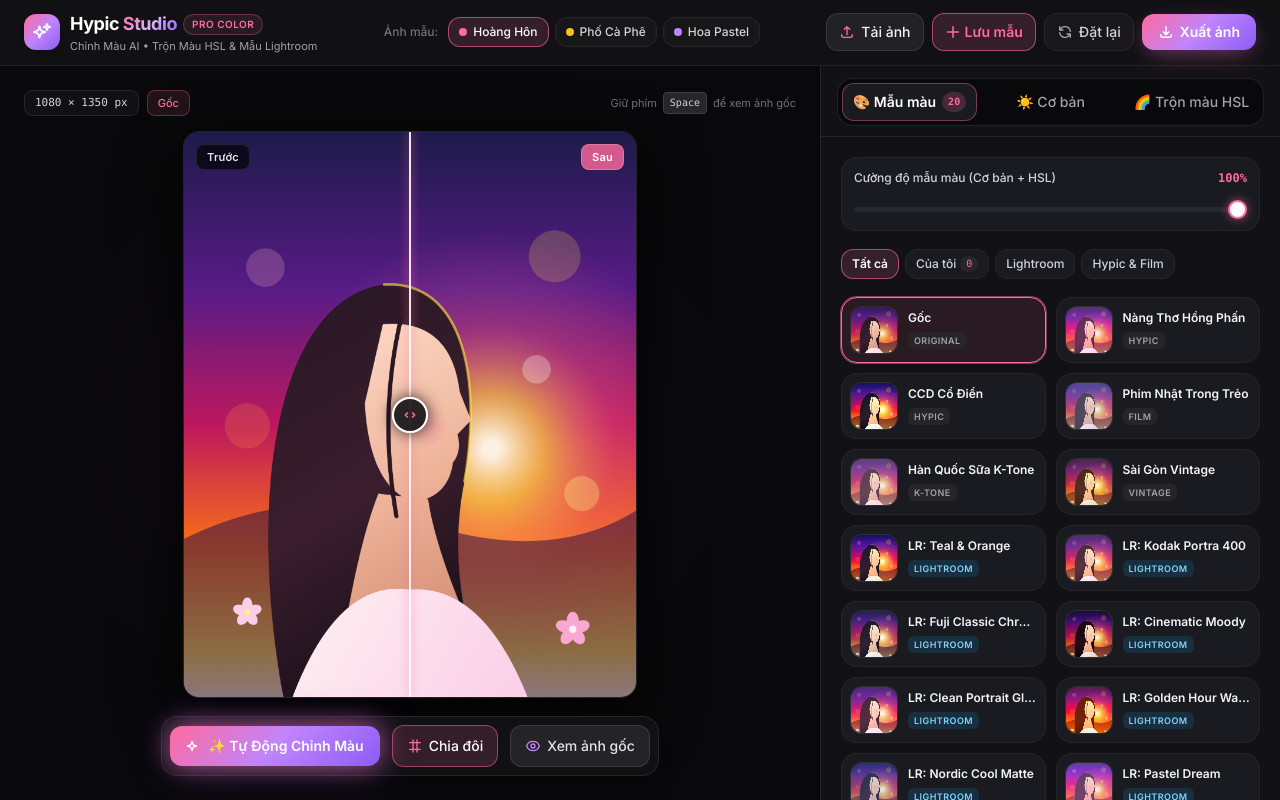
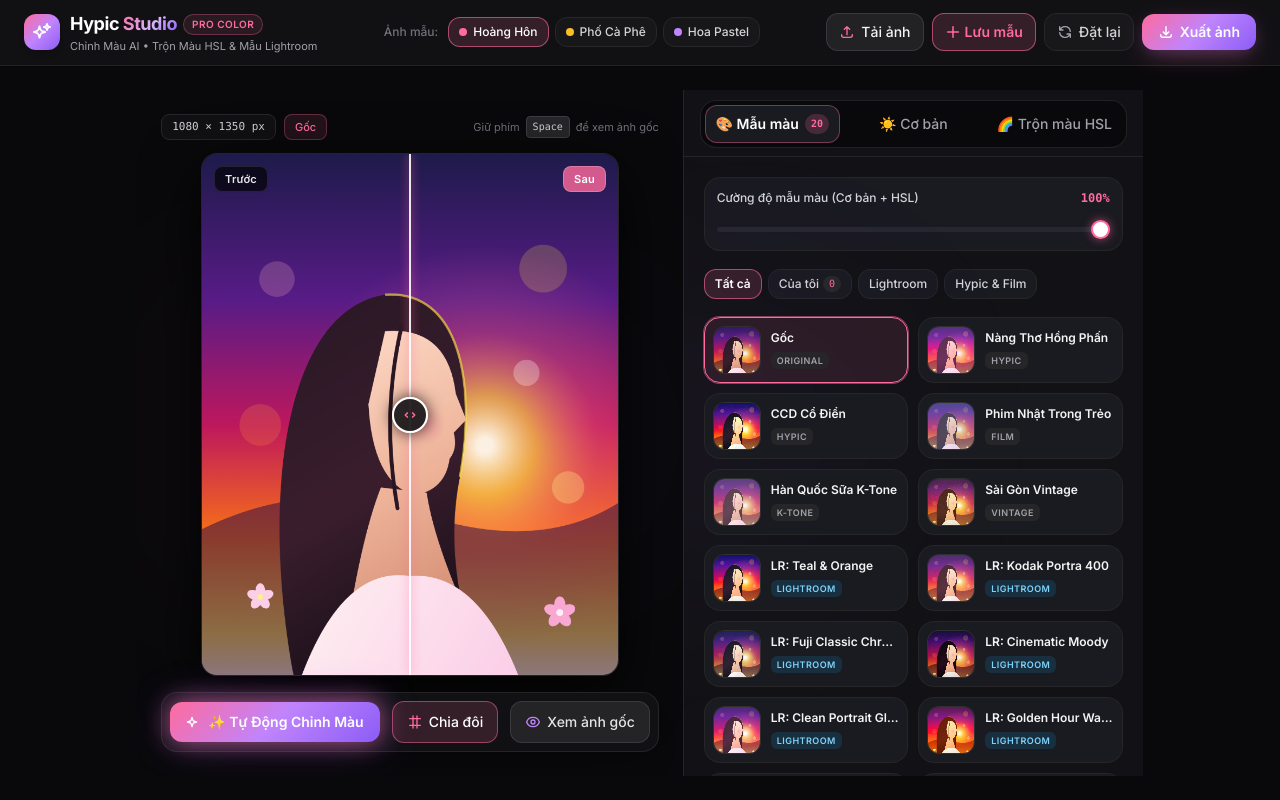
Before and after one commit to amhuy/chianvip, a plain HTML site: page index.html in a window 1280 px wide. Drawn offline with nearby package versions, Linux system fonts and the light colour scheme.

Commit message:
Update index.html

```diff
--- a/index.html
+++ b/index.html
@@ -170,7 +170,7 @@
     }
   </style>
 </head>
-<body class="min-h-[100dvh] lg:h-screen lg:overflow-hidden flex flex-col select-none">
+<body class="h-[100dvh] overflow-hidden flex flex-col select-none">
 
   <!-- Hidden File Inputs (image/* giúp iPhone chọn ảnh HEIC/JPG mượt mà) -->
   <input type="file" id="imageFileInput" accept="image/*" class="hidden" />
@@ -190,7 +190,7 @@
   </div>
 
   <!-- Top Navigation Header -->
-  <header class="sticky top-0 z-30 border-b border-zinc-800/80 bg-[#121216]/95 backdrop-blur-md px-3 sm:px-6 py-2.5">
+  <header class="shrink-0 z-30 border-b border-zinc-800/80 bg-[#121216]/95 backdrop-blur-md px-3 sm:px-6 py-1.5 sm:py-2.5">
     <div class="mx-auto flex max-w-[1720px] flex-wrap items-center justify-between gap-2">
       <!-- Brand Identity -->
       <div class="flex items-center gap-2.5">
@@ -273,13 +273,23 @@
         <div class="h-72 w-72 rounded-full bg-[#8B5CF6]/20 blur-[110px] -ml-16"></div>
       </div>
 
+      <!-- Main Studio Workspace -->
+  <main class="flex-1 min-h-0 flex flex-col lg:flex-row overflow-hidden">
+
+    <!-- LEFT / CENTER: Canvas Viewport & Before/After Split Comparison -->
+    <section class="relative h-[56dvh] sm:h-[58dvh] lg:h-auto lg:flex-1 shrink-0 flex flex-col items-center justify-between bg-[#09090B] px-2 pt-1.5 pb-2 sm:p-5 lg:p-6 overflow-hidden">
+      <div class="pointer-events-none absolute inset-0 flex items-center justify-center opacity-25">
+        <div class="h-72 w-72 rounded-full bg-[#FF6B9D]/20 blur-[110px]"></div>
+        <div class="h-72 w-72 rounded-full bg-[#8B5CF6]/20 blur-[110px] -ml-16"></div>
+      </div>
+
       <!-- Top Image Metadata & Quick Hint Bar -->
-      <div class="relative z-10 flex w-full max-w-4xl items-center justify-between gap-2 pb-2 text-xs text-zinc-400">
+      <div class="relative z-10 flex w-full max-w-4xl items-center justify-between gap-2 pb-1 sm:pb-2 text-xs text-zinc-400">
         <div class="flex items-center gap-2 min-w-0">
-          <span id="imageDimensionsBadge" class="rounded-lg border border-zinc-800 bg-[#121216]/90 px-2.5 py-1 font-mono text-[11px] text-zinc-300 shrink-0">
+          <span id="imageDimensionsBadge" class="rounded-lg border border-zinc-800 bg-[#121216]/90 px-2.5 py-0.5 sm:py-1 font-mono text-[11px] text-zinc-300 shrink-0">
             1080 × 1350 px
           </span>
-          <span id="activePresetBadge" class="truncate rounded-lg border border-[#FF6B9D]/30 bg-[#FF6B9D]/10 px-2.5 py-1 text-[11px] font-medium text-[#FF6B9D]">
+          <span id="activePresetBadge" class="truncate rounded-lg border border-[#FF6B9D]/30 bg-[#FF6B9D]/10 px-2.5 py-0.5 sm:py-1 text-[11px] font-medium text-[#FF6B9D]">
             Gốc
           </span>
         </div>
@@ -291,7 +301,7 @@
       </div>
 
       <!-- Central Image Stage Container -->
-      <div id="viewportContainer" class="relative z-10 flex-1 w-full flex items-center justify-center min-h-[250px] max-h-[44vh] sm:max-h-[54vh] lg:max-h-none my-1">
+      <div id="viewportContainer" class="relative z-10 flex-1 min-h-0 w-full flex items-center justify-center my-0.5 sm:my-1">
         <div id="stageWrapper" class="relative overflow-hidden rounded-2xl border border-zinc-800/90 studio-checkerboard shadow-[0_20px_60px_rgba(0,0,0,0.85)] transition-shadow duration-300">
           <canvas id="editedCanvas" class="block w-full h-full"></canvas>
 
@@ -323,7 +333,7 @@
       </div>
 
       <!-- Bottom Floating Studio Action Bar -->
-      <div class="relative z-10 mt-2.5 flex flex-wrap items-center justify-center gap-2 sm:gap-3 rounded-2xl border border-zinc-800/90 bg-[#121216]/95 backdrop-blur-md p-2 shadow-xl">
+      <div class="relative z-10 mt-1.5 sm:mt-2.5 flex items-center justify-center gap-1.5 sm:gap-3 rounded-2xl border border-zinc-800/90 bg-[#121216]/95 backdrop-blur-md p-1.5 sm:p-2 shadow-xl">
         <button id="autoColorBtn" type="button" class="ai-btn-glow flex items-center gap-1.5 rounded-xl hypic-gradient px-3.5 sm:px-4 py-2.5 text-xs sm:text-sm font-semibold text-white transition hover:brightness-110 active:scale-95">
           <svg class="h-4 w-4" viewBox="0 0 24 24" fill="none" stroke="currentColor" stroke-width="2.2">
             <path stroke-linecap="round" stroke-linejoin="round" d="M9.813 15.904L9 18.75l-.813-2.846a4.5 4.5 0 00-3.09-3.09L2.25 12l2.846-.813a4.5 4.5 0 003.09-3.09L9 5.25l.813 2.846a4.5 4.5 0 003.09 3.09L15.75 12l-2.846.813a4.5 4.5 0 00-3.09 3.09z" />
@@ -348,11 +358,11 @@
       </div>
     </section>
 
-    <!-- RIGHT / BOTTOM INSPECTOR PANEL: 3-Tab Studio Controls -->
-    <aside class="w-full lg:w-[430px] xl:w-[460px] shrink-0 border-t lg:border-t-0 lg:border-l border-zinc-800/90 bg-[#121216] flex flex-col lg:h-full overflow-hidden">
+   <!-- RIGHT / BOTTOM INSPECTOR PANEL: 3-Tab Studio Controls -->
+    <aside class="flex-1 min-h-0 w-full lg:flex-none lg:w-[430px] xl:w-[460px] border-t lg:border-t-0 lg:border-l border-zinc-800/90 bg-[#121216] flex flex-col lg:h-full overflow-hidden">
 
       <!-- 3-Tab Navigation Header -->
-      <div class="sticky top-0 z-20 border-b border-zinc-800/90 bg-[#121216] px-3 sm:px-4 pt-3 pb-2.5">
+      <div class="shrink-0 z-20 border-b border-zinc-800/90 bg-[#121216] px-3 sm:px-4 pt-2.5 pb-2">
         <div class="grid grid-cols-3 gap-1.5 rounded-2xl bg-[#09090B] p-1 border border-zinc-800/80">
           <button type="button" data-tab="presets" class="inspector-tab-btn active-tab flex items-center justify-center gap-1.5 rounded-xl py-2 px-2 text-xs sm:text-sm font-semibold transition-all bg-[#1A1A21] text-white shadow-sm border border-[#FF6B9D]/40">
             <span>🎨 Mẫu màu</span>
@@ -372,7 +382,7 @@
       </div>
 
       <!-- Scrollable Tab Content Area -->
-      <div class="flex-1 overflow-y-auto p-4 sm:p-5">
+      <div class="flex-1 min-h-0 overflow-y-auto overscroll-contain p-3.5 sm:p-5">
 
         <!-- TAB 1: MẪU MÀU -->
         <div id="tabPanel-presets" class="tab-panel space-y-4">
@@ -1819,8 +1829,8 @@
       const stage = document.getElementById('stageWrapper');
       if (!viewport || !stage) return;
 
-      const availW = Math.max(220, viewport.clientWidth - 8);
-      const availH = Math.max(220, viewport.clientHeight - 8);
+      const availW = Math.max(120, viewport.clientWidth - 4);
+      const availH = Math.max(120, viewport.clientHeight - 4);
       const imgRatio = state.sourceWidth / state.sourceHeight;
 
       let targetW = availW;
```
